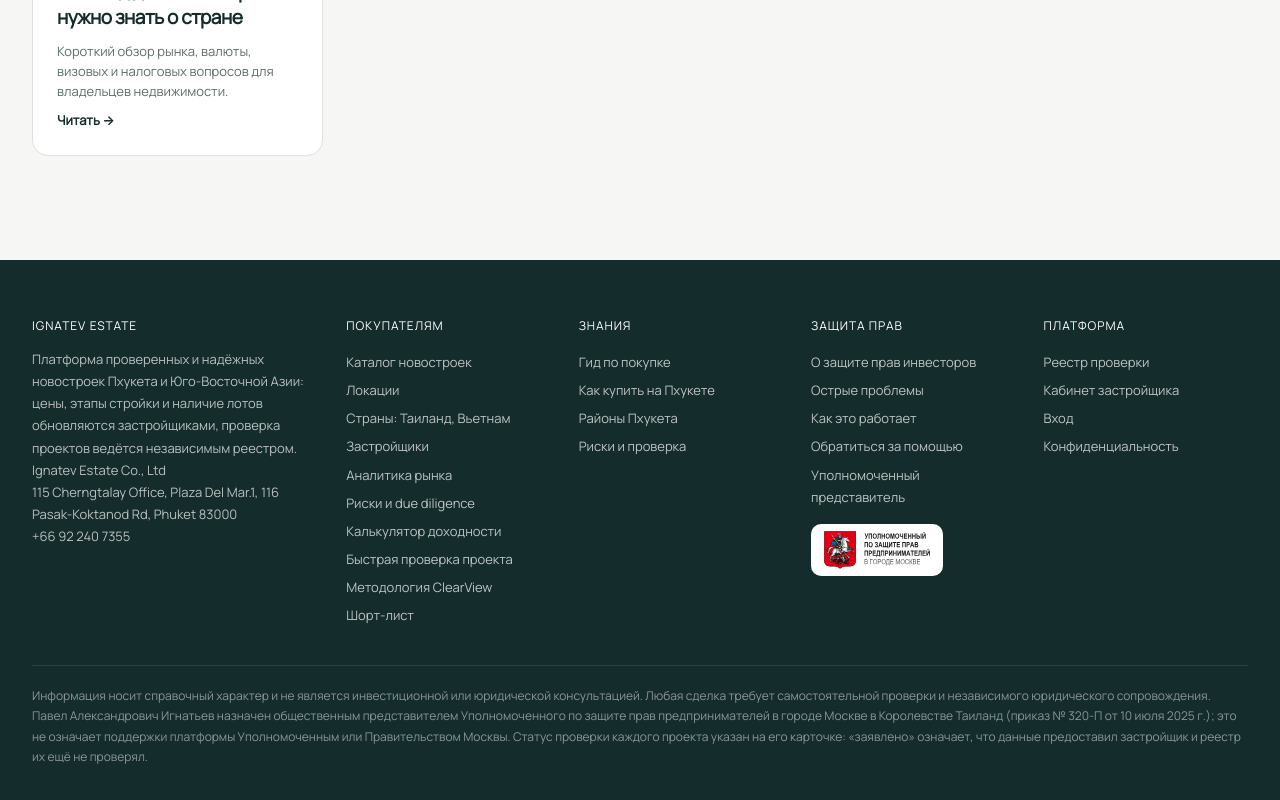
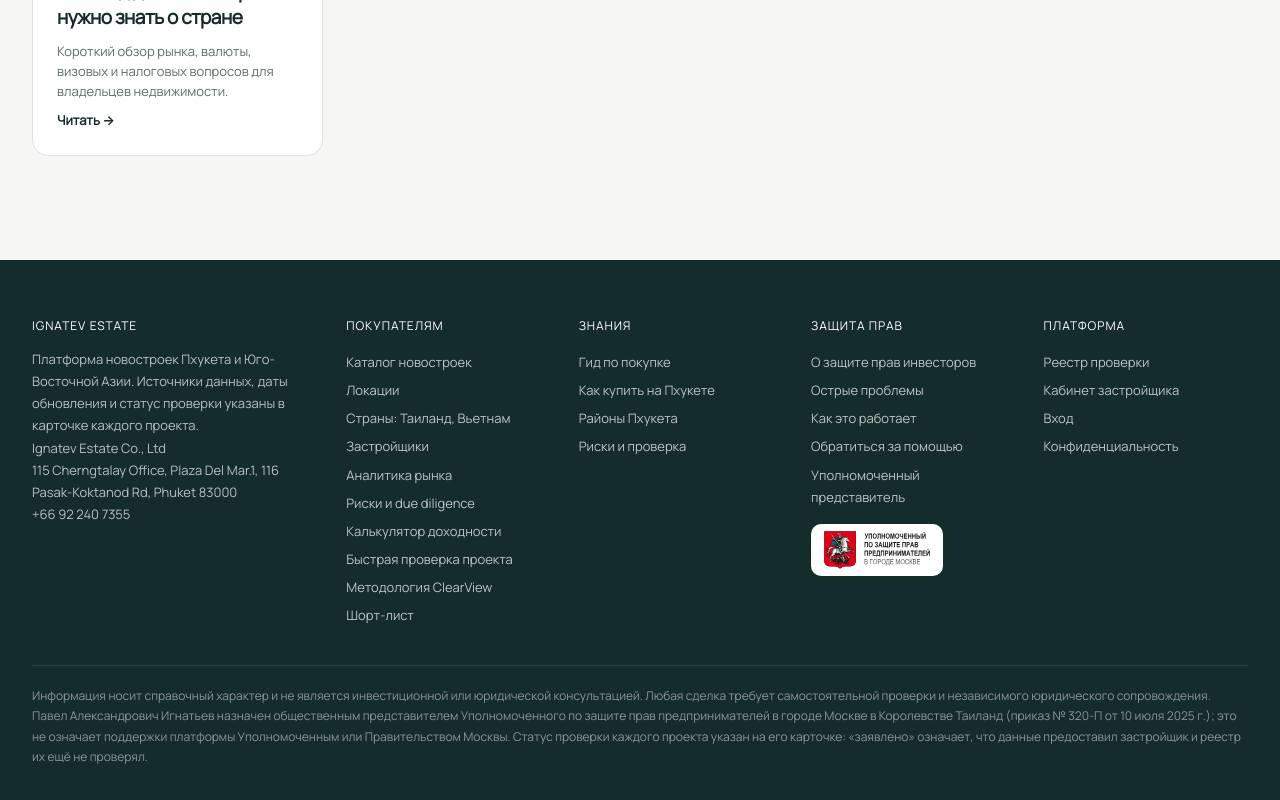
Before and after one commit to pavel949/OFFPLAN, a Next.js app: page /guide in a window 1280 px wide. Shown: the part 1411-2211 px from the top of the page. Built offline with nearby package versions, Linux system fonts and the light colour scheme; no server answers.

Commit message:
Keep shared footer claims scoped to project evidence

```diff
--- a/components/ie/SiteFooter.tsx
+++ b/components/ie/SiteFooter.tsx
@@ -9,9 +9,8 @@ export function SiteFooter() {
           <div>
             <h4>Ignatev Estate</h4>
             <p>
-              Платформа проверенных и надёжных новостроек Пхукета и Юго-Восточной Азии: цены, этапы
-              стройки и наличие лотов обновляются застройщиками, проверка проектов ведётся независимым
-              реестром.
+              Платформа новостроек Пхукета и Юго-Восточной Азии. Источники данных, даты обновления
+              и статус проверки указаны в карточке каждого проекта.
             </p>
             <p>
               Ignatev Estate Co., Ltd
```
